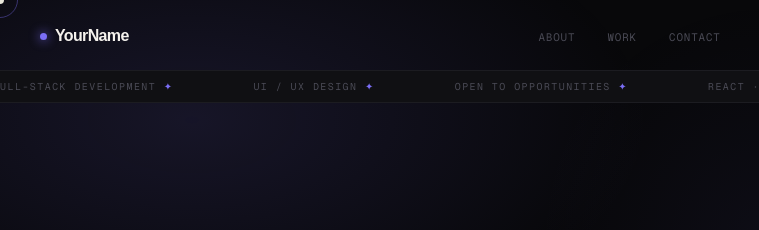
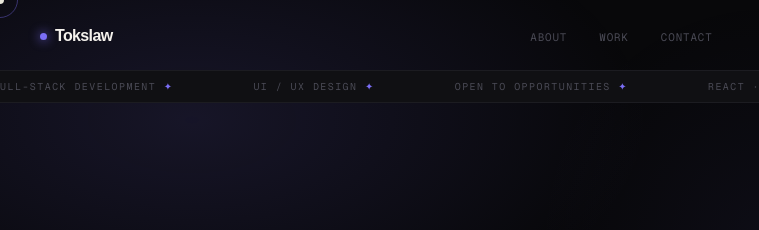
Before and after one commit to tokslaw7/portfolio, a plain HTML site: page index.html in a window 1280 px wide. Shown: the top 230 px of the page, 0-759 px from the left. Drawn offline with nearby package versions, Linux system fonts and the light colour scheme; a web font is replaced by a local one.

Commit message:
Update logo name from 'YourName' to 'Tokslaw'

```diff
--- a/index.html
+++ b/index.html
@@ -200,7 +200,7 @@ footer p{font-family:var(--font-mono);font-size:.62rem;letter-spacing:.08em;colo
 
 <!-- NAV -->
 <nav id="nav">
-  <a href="#" class="logo"><div class="logo-dot"></div>YourName</a>
+  <a href="#" class="logo"><div class="logo-dot"></div>Tokslaw</a>
   <ul class="nav-links">
     <li><a href="#about">About</a></li>
     <li><a href="#projects">Work</a></li>
```
